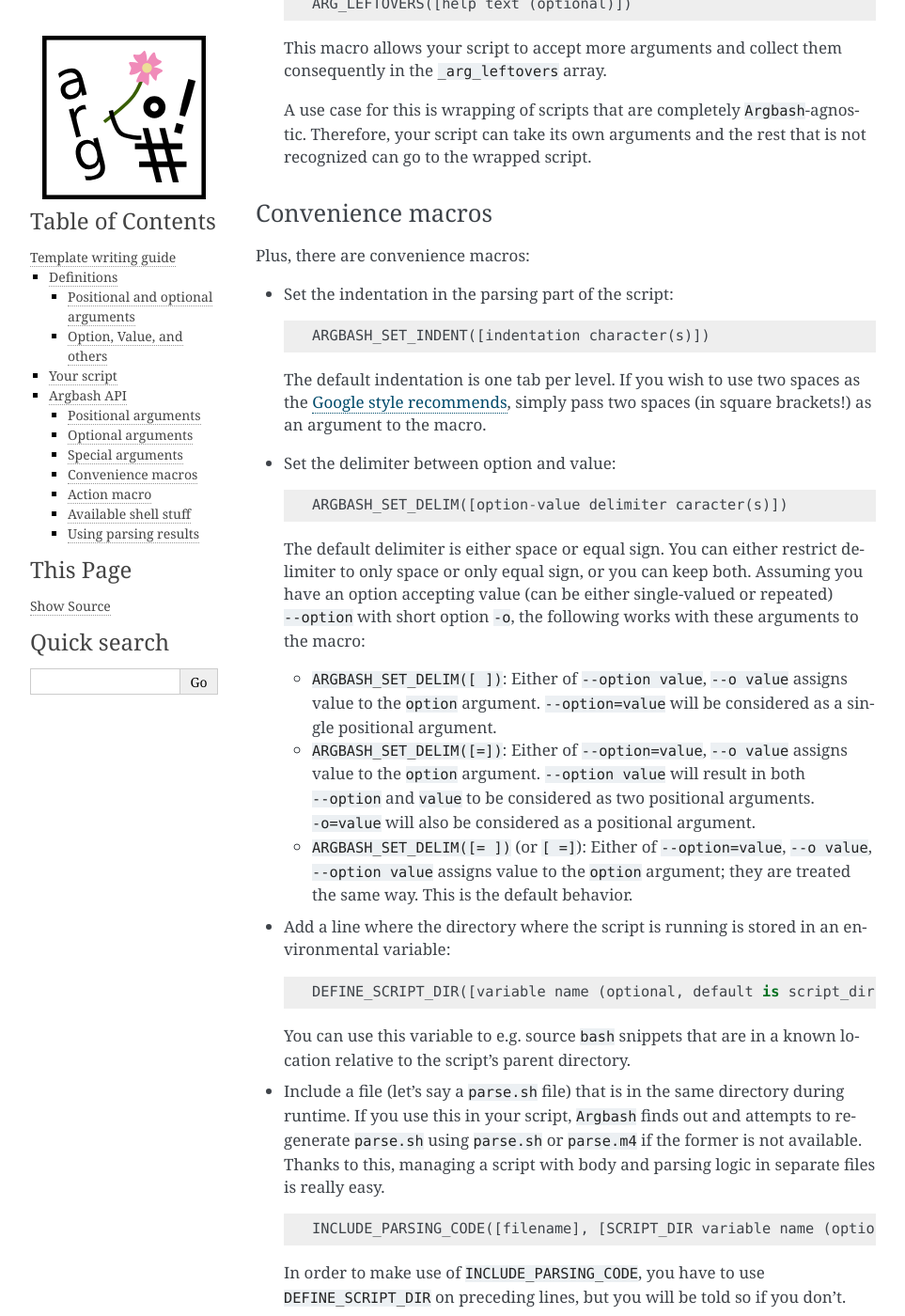
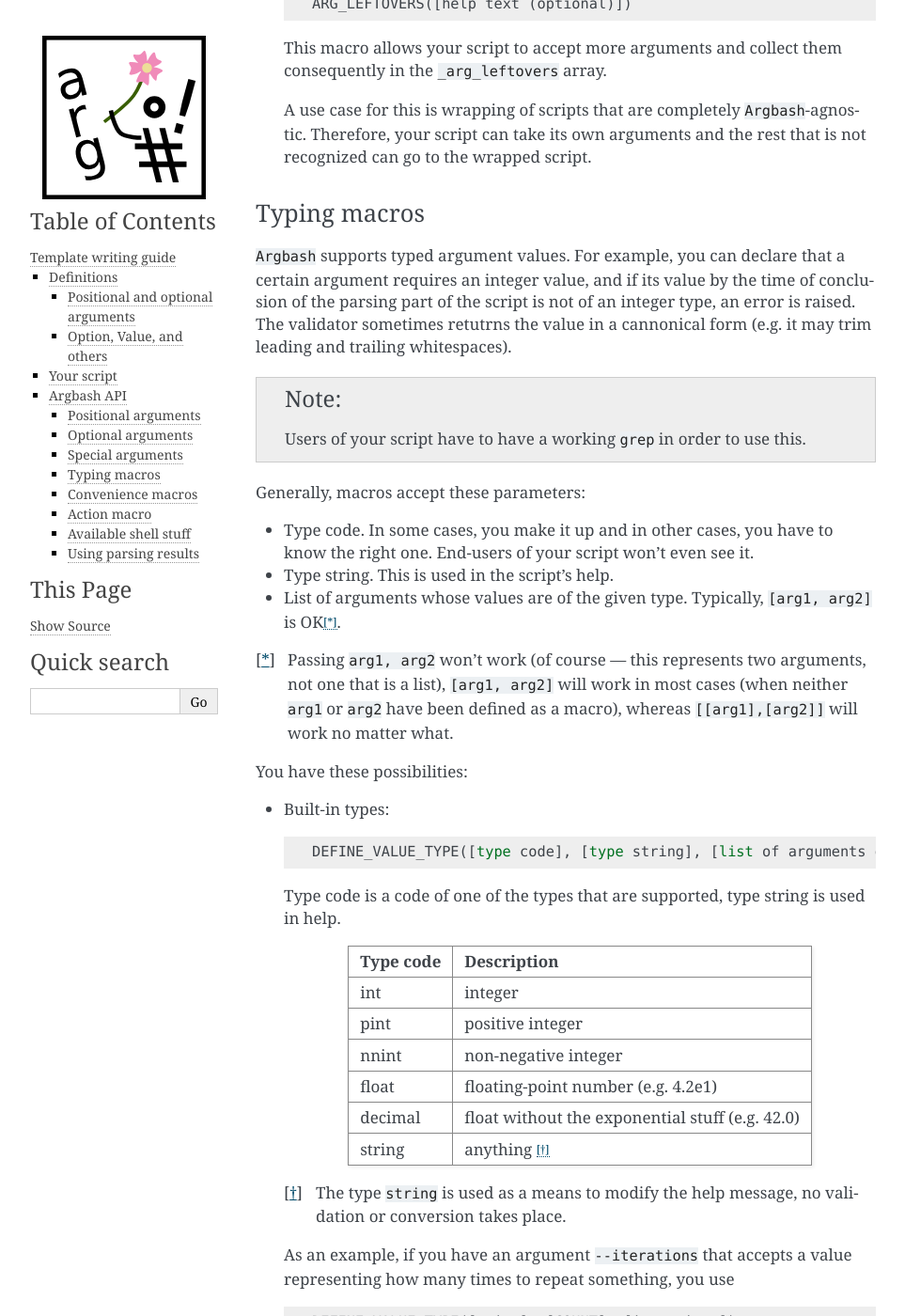
Before and after one commit to matejak/argbash, a Sphinx documentation site: the page built from doc/guide.rst, in a window 1280 px wide and 1400 px high, scrolled down 6255 px. Shown: the whole window at 94% size, without its empty margins (148-1111 px from the left). Built offline with Sphinx 7.4.7, drawn with Linux system fonts in a browser that asks for light colours; some of the changed text lies outside the part shown.

Commit message:
Improved the set value type.

```diff
--- a/doc/guide.rst
+++ b/doc/guide.rst
@@ -257,6 +257,75 @@
   A use case for this is wrapping of scripts that are completely ``Argbash``-agnostic.
   Therefore, your script can take its own arguments and the rest that is not recognized can go to the wrapped script.
 
+Typing macros
++++++++++++++
+
+``Argbash`` supports typed argument values.
+For example, you can declare that a certain argument requires an integer value, and if its value by the time of conclusion of the parsing part of the script is not of an integer type, an error is raised.
+The validator sometimes retutrns the value in a cannonical form (e.g. it may trim leading and trailing whitespaces).
+
+.. note::
+
+    Users of your script have to have a working ``grep`` in order to use this.
+
+Generally, macros accept these parameters:
+
+* Type code.
+  In some cases, you make it up and in other cases, you have to know the right one.
+  End-users of your script won't even see it.
+* Type string.
+  This is used in the script's help.
+* List of arguments whose values are of the given type.
+  Typically, ``[arg1, arg2]`` is OK\ [*]_.
+
+.. [*] Passing ``arg1, arg2`` won't work (of course --- this represents two arguments, not one that is a list), ``[arg1, arg2]`` will work in most cases (when neither ``arg1`` or ``arg2`` have been defined as a macro), whereas ``[[arg1],[arg2]]`` will work no matter what.
+
+
+You have these possibilities:
+
+* Built-in types:
+
+  ::
+
+     DEFINE_VALUE_TYPE([type code], [type string], [list of arguments of that type])
+
+  Type code is a code of one of the types that are supported, type string is used in help.
+
+  ==============        ===============================================
+  Type code             Description
+  ==============        ===============================================
+  int                   integer
+  pint                  positive integer
+  nnint                 non-negative integer
+  float                 floating-point number (e.g. 4.2e1)
+  decimal               float without the exponential stuff (e.g. 42.0)
+  string                anything [*]_
+  ==============        ===============================================
+
+  .. [*] The type ``string`` is used as a means to modify the help message, no validation or conversion takes place.
+
+  As an example, if you have an argument ``--iterations`` that accepts a value representing how many times to repeat something, you use
+
+  ::
+
+     DEFINE_VALUE_TYPE([nnint], [COUNT], [iterations])
+
+* One-of values (i.e. values are restricted to be members of a set).
+
+  ::
+
+     DEFINE_VALUE_TYPE_SET([type code], [type string], [list of arguments of that type], [list of values of that type])
+
+  Remarks:
+
+  * Pass the list of values shell-quoted, as the interior of array init statement.
+
+  ::
+
+     DEFINE_VALUE_TYPE_SET([operations], [OPERATION], [start-with,stop-with], [configure,make,install])
+
+
+
 Convenience macros
 ++++++++++++++++++
 
@@ -404,6 +473,7 @@
     If you want to call the program with no arguments, leave the last argument blank --- the following usage is 100% legal: ``DEFINE_PROG([PYTHON], [python], ,)`` and it means "accept ``PYTHON`` with default value ``python``, but don't bother with help message and pass no arguments when evaluating whether a program is valid".
 
     Notice that this approach is wrong, calling ``python`` without arguments won't work (since it starts the ``Python`` shell) and you should use ``DEFINE_PROG([PYTHON], [python], , [--version])`` instead.
+
   In either case, the vaule of ``"$PYTHON"`` will be either ``python`` (if the user doesn't override it), or it can be whatever else what the caller set.
 
 Action macro
```
Also changed, not shown: 6 other files.
